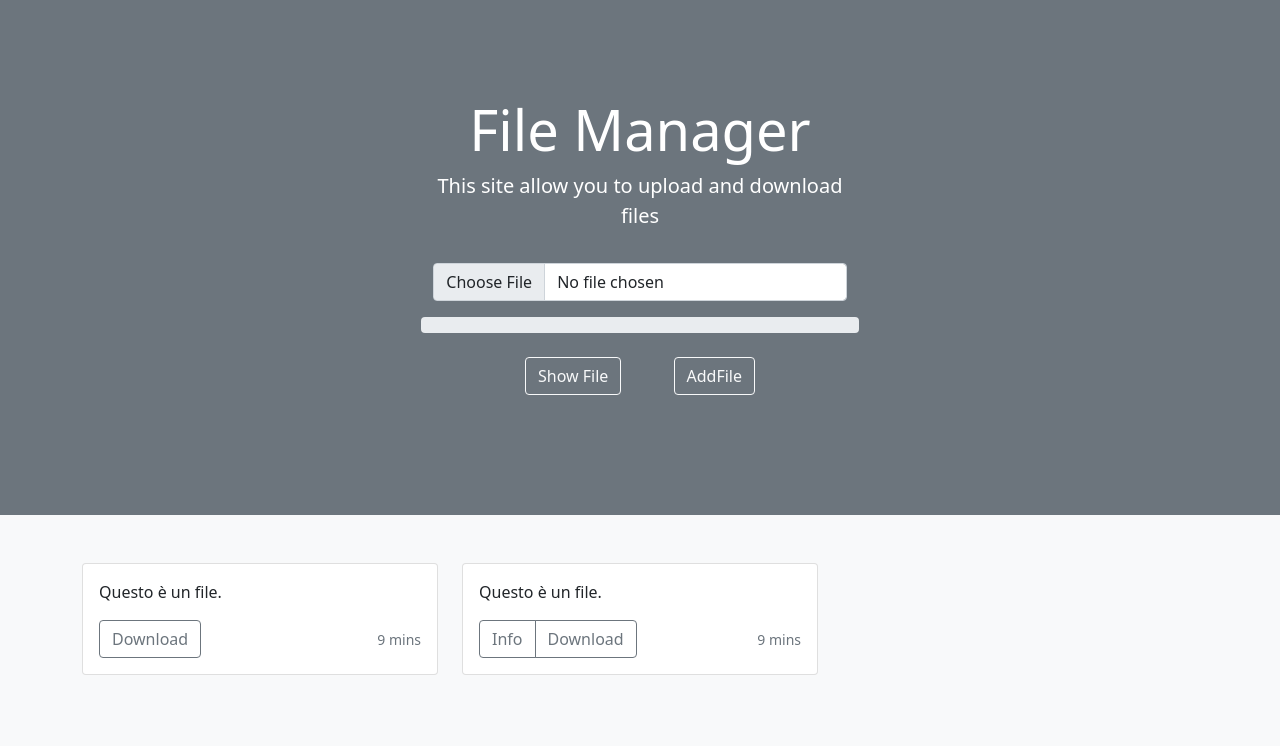
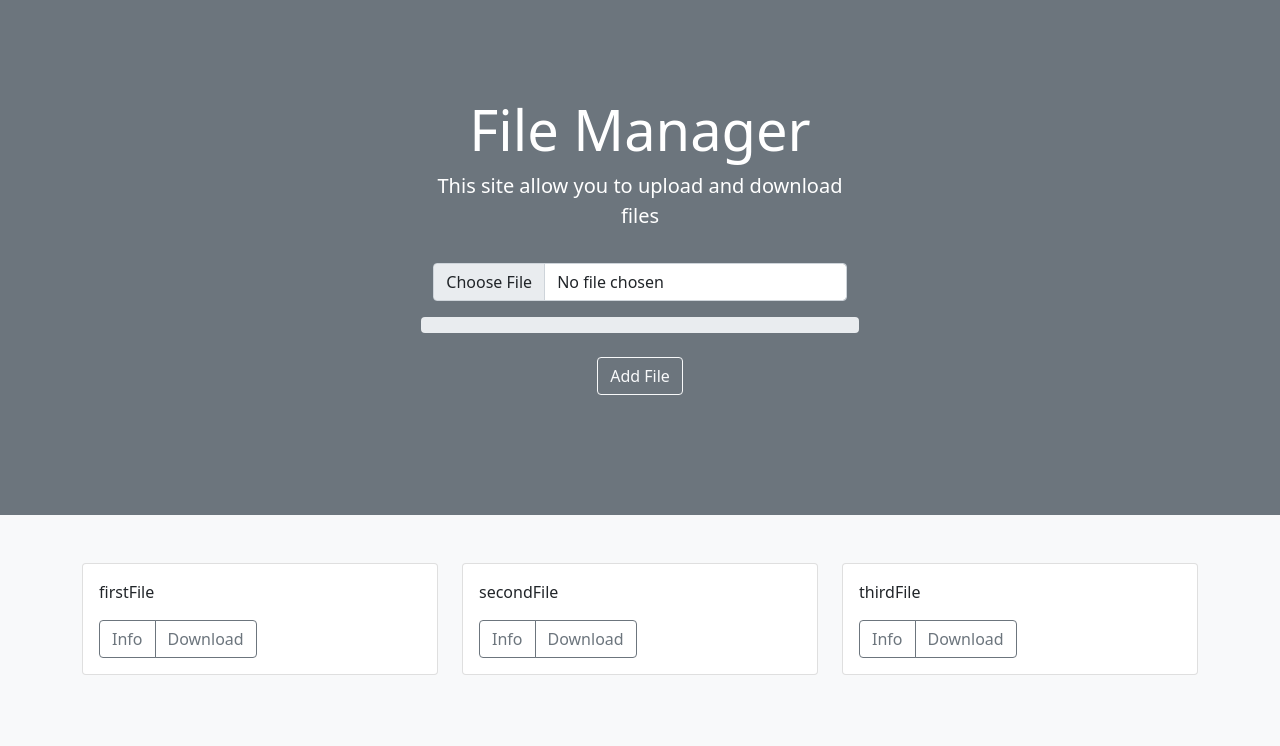
Before and after one commit to AndreaZavatta/UDP-file-transfer, a Flask app: page / in a window 1280 px wide. Shown: the top 746 px of the page. Run offline with Flask 2, Linux system fonts and the light colour scheme; some libraries are stand-ins or nearby versions.

Commit message:
show list of files

```diff
--- a/app.py
+++ b/app.py
@@ -1,5 +1,6 @@
 import base64
-
+import json
+from json import JSONEncoder
 from flask import request
 
 from flask import Flask, render_template
@@ -7,12 +8,23 @@ from flask import Flask, render_template
 app = Flask(__name__)
 
 
+class MyEncoder(JSONEncoder):
+    def default(self, o):
+        return o.__dict__
+
+
+class File:
+    def __init__(self, name, dimension):
+        self.name = name
+        self.dimension = dimension
+
+
 @app.route('/')
 def init():
     return render_template('index.html')
 
 
-@app.route('/upload-image/', methods=['GET', 'POST'])
+@app.route('/upload-file/', methods=['GET', 'POST'])
 def uploadFile():
     ret = 0
     try:
@@ -21,10 +33,18 @@ def uploadFile():
         # message_byte = byte array del file
         message_bytes = base64.b64decode(contenuto)
         nomefile = request.form.get('nomefile')
+        list.append(File(nomefile, 3))
     except:
         ret = 1
+    return str(ret)
 
-    return str(ret)
+
+list = [File("firstFile", 3), File("secondFile", 4), File("thirdFile", 27)]
+
+
+@app.route('/getFileList/', methods=['GET'])
+def getFileList():
+    return MyEncoder().encode(list)
 
 
 if __name__ == '__main__':
--- a/static/script.js
+++ b/static/script.js
@@ -1,4 +1,6 @@
-
+$(document).ready(function(){
+    getFileList();
+})
             function submitForm() {
               const enc = new TextDecoder("utf-8");
               const fileList = document.getElementById("filePicker").files;
@@ -10,7 +12,7 @@
 
                         $.ajax({
 
-                            'url' : 'http://127.0.0.1:5000/upload-image/',
+                            'url' : 'http://127.0.0.1:5000/upload-file/',
                             'type' : 'POST',
                             'data' : {
                                 nomefile : document.getElementById("filePicker").files[0].name,
@@ -18,9 +20,9 @@
                             },
                             'success' : function(data) {
                                 if (data == "0") {
-                                    alert("OK")
+                                    getFileList();
                                 } else {
-                                    alert("errore")
+                                    alert("errore");
                                 }
                             },
                             'error' : function(xhr, status, error)
@@ -35,7 +37,24 @@
                    }
                 }
 
-
+function getFileList(){
+        $.ajax({
+        'url' : 'http://127.0.0.1:5000/getFileList/',
+        'type' : 'GET',
+        'success' : function(list) {
+            var obj = JSON.parse(list);
+            $("#box-file").empty();
+            obj.forEach(function(el) {
+                addBoxFile(el.name);
+            });
+        },
+        'error' : function(xhr, status, error)
+        {
+            var err = eval("(" + xhr.responseText + ")");
+            alert("errore");
+        }
+    });
+}
 
 function arrayBufferToBase64( buffer ) {
 	var binary = '';
@@ -48,45 +67,15 @@ function arrayBufferToBase64( buffer ) {
 }
 
 
-            function addFile(){
+function addFile(){
+    const filePiecker = document.getElementById("filePicker");
+    const name = filePiecker.files.item(0).name;
+   $("#file-container").innerHTML+= $("#box-file").clone();
+}
 
-                const filePiecker = document.getElementById("filePicker");
-                const name = filePiecker.files.item(0).name
-               document.getElementById('row').innerHTML+=
-                   "            <div class=\"col-md-4\">\n" +
-                   "              <div class=\"card mb-4 box-shadow\">\n" +
-                   "                <div class=\"card-body\">\n" +
-                   "                  <p class=\"card-text\">"+name+".</p>\n" +
-                   "                  <div class=\"d-flex justify-content-between align-items-center\">\n" +
-                   "                    <div class=\"btn-group\">\n" +
-                   "                        <!-- Button trigger modal -->\n" +
-                   "                        <button type=\"button\" class=\"btn btn-outline-secondary\" data-toggle=\"modal\" data-target=\"#exampleModal\">\n" +
-                   "                          Info\n" +
-                   "                        </button>\n" +
-                   "            <!-- Modal -->\n" +
-                   "                    <div class=\"modal fade\" id=\"exampleModal\" tabindex=\"-1\" role=\"dialog\" aria-labelledby=\"exampleModalLabel\" aria-hidden=\"true\">\n" +
-                   "                      <div class=\"modal-dialog\" role=\"document\">\n" +
-                   "                        <div class=\"modal-content\">\n" +
-                   "                          <div class=\"modal-header\">\n" +
-                   "                            <h5 class=\"modal-title\" id=\"exampleModalLabel\">Modal title</h5>\n" +
-                   "                            <button type=\"button\" class=\"close\" data-dismiss=\"modal\" aria-label=\"Close\">\n" +
-                   "                              <span aria-hidden=\"true\">&times;</span>\n" +
-                   "                            </button>\n" +
-                   "                          </div>\n" +
-                   "                          <div class=\"modal-body\">\n" +
-                   "                            info\n" +
-                   "                          </div>\n" +
-                   "                          <div class=\"modal-footer\">\n" +
-                   "                            <button type=\"button\" class=\"btn btn-secondary\" data-dismiss=\"modal\">Close</button>\n" +
-                   "                          </div>\n" +
-                   "                        </div>\n" +
-                   "                      </div>\n" +
-                   "                    </div>\n" +
-                   "                        <button type=\"button\" class=\"btn btn-outline-secondary\">Download</button>\n" +
-                   "                    </div>\n" +
-                   "                    <small class=\"text-muted\">9 mins</small>\n" +
-                   "                  </div>\n" +
-                   "                </div>\n" +
-                   "            </div>\n" +
-                   "            </div>"
-           }
+
+function addBoxFile(filename, dataupload){
+    let div=$(".hide-box").clone().removeClass("d-none hide-box");
+    div.find(".card-text").html(filename);
+    $("#box-file").append(div);
+}
--- a/templates/index.html
+++ b/templates/index.html
@@ -19,6 +19,25 @@
     <title>File Manager</title>
   </head>
   <body>
+    <!-- Modal -->
+    <div class="modal fade" id="exampleModal" tabindex="-1" role="dialog" aria-labelledby="exampleModalLabel" aria-hidden="true">
+      <div class="modal-dialog" role="document">
+        <div class="modal-content">
+          <div class="modal-header">
+            <h5 class="modal-title" id="exampleModalLabel">Modal title</h5>
+            <button type="button" class="close" data-dismiss="modal" aria-label="Close">
+              <span aria-hidden="true">&times;</span>
+            </button>
+          </div>
+          <div class="modal-body">
+            info
+          </div>
+          <div class="modal-footer">
+            <button type="button" class="btn btn-secondary" data-dismiss="modal">Close</button>
+          </div>
+        </div>
+      </div>
+    </div>
     <div class="position-relative overflow-hidden text-center bg-secondary">
         <form action="/upload-image/" method="POST" enctype="multipart/form-data">
             <div class="col-md-5 p-lg-5 mx-auto my-5">
@@ -33,8 +52,7 @@
                 <div class="progress">
                       <div class="progress-bar" role="progressbar" style="width: 0%;" aria-valuenow="0" aria-valuemin="0" aria-valuemax="100">25%</div>
                 </div>
-                <button type="button" onclick="submitForm()" class="btn btn-outline-light m-4">Show File</button>
-                <button type="button" onclick="addFile()" class="btn btn-outline-light m-4">AddFile</button>
+                <button type="button" onclick="submitForm()" class="btn btn-outline-light m-4">Add File</button>
             </div>
         </form>
     <div class="product-device shadow-sm d-none d-md-block"></div>
@@ -42,59 +60,29 @@
   </div>
     <div class="album py-5 bg-light">
         <div class="container" id="file-container">
-              <!-- init -->
-            <div class="row" id="row">
-            <div class="col-md-4">
+            <div class="col-md-4 d-none hide-box">
               <div class="card mb-4 box-shadow">
                 <div class="card-body">
-                  <p class="card-text">Questo è un file.</p>
-                  <div class="d-flex justify-content-between align-items-center">
-                    <div class="btn-group">
-                        <button type="button" class="btn btn-outline-secondary">Download</button>
-                    </div>
-                    <small class="text-muted">9 mins</small>
-                  </div>
-
-                </div>
-            </div>
-            </div>
-                <div class="col-md-4">
-              <div class="card mb-4 box-shadow">
-                <div class="card-body">
-                  <p class="card-text">Questo è un file.</p>
+                  <p class="card-text"></p>
                   <div class="d-flex justify-content-between align-items-center">
                     <div class="btn-group">
                         <!-- Button trigger modal -->
                         <button type="button" class="btn btn-outline-secondary" data-toggle="modal" data-target="#exampleModal">
                           Info
                         </button>
-            <!-- Modal -->
-                    <div class="modal fade" id="exampleModal" tabindex="-1" role="dialog" aria-labelledby="exampleModalLabel" aria-hidden="true">
-                      <div class="modal-dialog" role="document">
-                        <div class="modal-content">
-                          <div class="modal-header">
-                            <h5 class="modal-title" id="exampleModalLabel">Modal title</h5>
-                            <button type="button" class="close" data-dismiss="modal" aria-label="Close">
-                              <span aria-hidden="true">&times;</span>
-                            </button>
-                          </div>
-                          <div class="modal-body">
-                            info
-                          </div>
-                          <div class="modal-footer">
-                            <button type="button" class="btn btn-secondary" data-dismiss="modal">Close</button>
-                          </div>
-                        </div>
-                      </div>
-                    </div>
                         <button type="button" class="btn btn-outline-secondary">Download</button>
                     </div>
-                    <small class="text-muted">9 mins</small>
+                    <small class="text-muted"></small>
                   </div>
 
                 </div>
             </div>
             </div>
+              <!-- init -->
+            <div class="row" id="box-file">
+
+
+
             </div>
         </div>
           </div>
```
